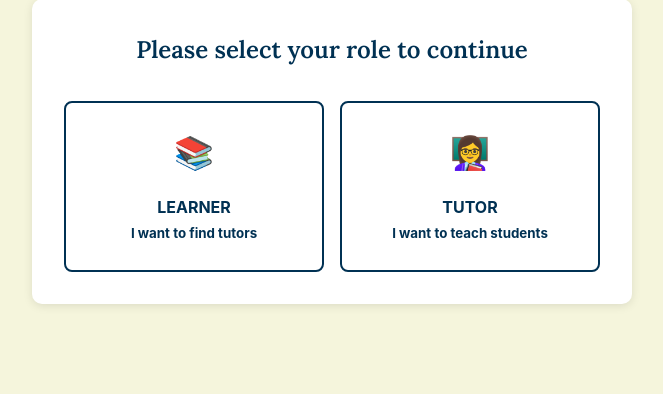
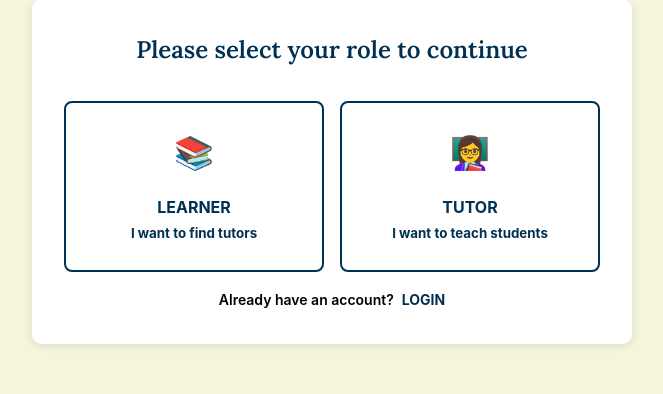
Before and after one commit to Chesterware/GabayGuro, a PHP site: page /iskol4rx/register.php in a window 1280 px wide. Shown: the part 133-527 px from the top of the page, without its empty margins (308-971 px from the left). Run offline with PHP 8.4, Linux system fonts and the light colour scheme.

Commit message:
change icon sa lahat ng pages and login link sa select role

```diff
--- a/ADMIN/AdminHTML/admin_dashboard.php
+++ b/ADMIN/AdminHTML/admin_dashboard.php
@@ -14,6 +14,7 @@ if (!isset($_SESSION['admin_id'])) {
     <meta charset="UTF-8" />
     <meta name="viewport" content="width=device-width, initial-scale=1" />
     <title>Dashboard</title>
+    <link rel="icon" href="../../GabayGuroLogo.png" type="image/png">
     <link href="https://cdnjs.cloudflare.com/ajax/libs/font-awesome/6.0.0-beta3/css/all.min.css" rel="stylesheet" />
     <link rel="stylesheet" href="../AdminCSS/index.css" />
     <link rel="stylesheet" href="../AdminCSS/admin_dashboard.css" />
--- a/ADMIN/AdminHTML/admin_profile.php
+++ b/ADMIN/AdminHTML/admin_profile.php
@@ -13,6 +13,7 @@ if (!isset($_SESSION['admin_id'])) {
     <meta charset="UTF-8" />
     <meta name="viewport" content="width=device-width, initial-scale=1.0"/>
     <title>Admin Profile</title>
+    <link rel="icon" href="../../GabayGuroLogo.png" type="image/png">
     <link href="https://cdnjs.cloudflare.com/ajax/libs/font-awesome/6.0.0-beta3/css/all.min.css" rel="stylesheet" />
     <link rel="stylesheet" href="../AdminCSS/index.css" />
 </head>
--- a/ADMIN/AdminHTML/manage_users.php
+++ b/ADMIN/AdminHTML/manage_users.php
@@ -14,6 +14,7 @@ if (!isset($_SESSION['admin_id'])) {
     <meta charset="UTF-8" />
     <meta name="viewport" content="width=device-width, initial-scale=1" />
     <title>Manage Users</title>
+    <link rel="icon" href="../../GabayGuroLogo.png" type="image/png">
     <link href="https://cdnjs.cloudflare.com/ajax/libs/font-awesome/6.0.0-beta3/css/all.min.css" rel="stylesheet" />
     <link rel="stylesheet" href="../AdminCSS/index.css" />
     <link rel="stylesheet" href="../AdminCSS/manage_users.css" />
--- a/ADMIN/AdminHTML/tutor_verification.php
+++ b/ADMIN/AdminHTML/tutor_verification.php
@@ -15,6 +15,7 @@ if (!isset($_SESSION['admin_id'])) {
     <meta charset="UTF-8" />
     <meta name="viewport" content="width=device-width, initial-scale=1.0"/>
     <title>Tutor Verification</title>
+    <link rel="icon" href="../../GabayGuroLogo.png" type="image/png">
     <link href="https://cdnjs.cloudflare.com/ajax/libs/font-awesome/6.0.0-beta3/css/all.min.css" rel="stylesheet" />
     <link rel="stylesheet" href="../AdminCSS/index.css" />
     <link rel="stylesheet" href="../AdminCSS/tutor_verification.css" />
--- a/forgotPassword.php
+++ b/forgotPassword.php
@@ -9,6 +9,7 @@ require_once 'api/forgotPassword.php';
     <meta charset="UTF-8">
     <meta name="viewport" content="width=device-width, initial-scale=1.0">
     <title>Forgot Password - Gabay Guro Administrator</title>
+    <link rel="icon" href="GabayGuroLogo.png" type="image/png">
     <link href="https://cdn.jsdelivr.net/npm/bootstrap@5.3.3/dist/css/bootstrap.min.css" rel="stylesheet">
     <link href="https://cdnjs.cloudflare.com/ajax/libs/font-awesome/6.0.0-beta3/css/all.min.css" rel="stylesheet">
     <link rel="stylesheet" href="/iskol4rx/styles/forgotPassword.css">
--- a/learner/LearnerHTML/booking_history.php
+++ b/learner/LearnerHTML/booking_history.php
@@ -9,6 +9,7 @@ require_once '../LearnerPHP/booking_info.php';
     <meta charset="UTF-8">
     <meta name="viewport" content="width=device-width, initial-scale=1.0">
     <title>Booking History</title>
+    <link rel="icon" href="../../GabayGuroLogo.png" type="image/png">
     <link href="https://cdnjs.cloudflare.com/ajax/libs/font-awesome/6.0.0-beta3/css/all.min.css" rel="stylesheet">
     <link rel="stylesheet" href="../LearnerCSS/booking_history.css">
 </head>
--- a/learner/LearnerHTML/find_tutors.php
+++ b/learner/LearnerHTML/find_tutors.php
@@ -14,6 +14,7 @@ if (!isset($_SESSION['learner_id'])) {
     <meta charset="UTF-8">
     <meta name="viewport" content="width=device-width, initial-scale=1.0">
     <title>Find Tutors</title>
+    <link rel="icon" href="../../GabayGuroLogo.png" type="image/png">
     <link href="https://cdnjs.cloudflare.com/ajax/libs/font-awesome/6.0.0-beta3/css/all.min.css" rel="stylesheet">
     <link href="https://cdn.jsdelivr.net/npm/select2@4.0.13/dist/css/select2.min.css" rel="stylesheet" />
     <link rel="stylesheet" href="../LearnerCSS/find_tutors.css">
--- a/learner/LearnerHTML/learner_profile.php
+++ b/learner/LearnerHTML/learner_profile.php
@@ -13,6 +13,7 @@ if (!isset($_SESSION['learner_id'])) {
     <meta charset="UTF-8">
     <meta name="viewport" content="width=device-width, initial-scale=1.0">
     <title>My Profile</title>
+    <link rel="icon" href="../../GabayGuroLogo.png" type="image/png">
     <link href="https://cdnjs.cloudflare.com/ajax/libs/font-awesome/6.0.0-beta3/css/all.min.css" rel="stylesheet">
     <link rel="stylesheet" href="../LearnerCSS/learner_profile.css">
 </head>
--- a/learner/LearnerHTML/notifications.php
+++ b/learner/LearnerHTML/notifications.php
@@ -14,6 +14,7 @@ if (!isset($_SESSION['learner_id'])) {
     <meta charset="UTF-8">
     <meta name="viewport" content="width=device-width, initial-scale=1.0">
     <title>Notifications</title>
+    <link rel="icon" href="../../GabayGuroLogo.png" type="image/png">
     <link href="https://cdnjs.cloudflare.com/ajax/libs/font-awesome/6.0.0-beta3/css/all.min.css" rel="stylesheet">
     <link rel="stylesheet" href="../LearnerCSS/notifications.css">
 </head>
--- a/login.php
+++ b/login.php
@@ -23,6 +23,7 @@ $logout_message = isset($_GET['logout']) && $_GET['logout'] === 'success' ? "You
     <meta charset="UTF-8">
     <meta name="viewport" content="width=device-width, initial-scale=1.0">
     <title>Gabay Guro - Login</title>
+    <link rel="icon" href="GabayGuroLogo.png" type="image/png">
     <link href="https://fonts.googleapis.com/css2?family=Lora:wght@400;600&family=Inter:wght@400&family=Raleway:wght@600;700&display=swap" rel="stylesheet">
     <link rel="stylesheet" href="/iskol4rx/styles/login.css">
 </head>
--- a/register.php
+++ b/register.php
@@ -1,7 +1,5 @@
 <?php
 require_once 'api/register.php';
-
-
 
 if ($step === 'role') {
 ?>
@@ -12,6 +10,7 @@ if ($step === 'role') {
     <meta charset="UTF-8">
     <meta name="viewport" content="width=device-width, initial-scale=1.0">
     <title>Select Role - GABAYGURO</title>
+    <link rel="icon" href="GabayGuroLogo.png" type="image/png">
     <link href="https://fonts.googleapis.com/css2?family=Lora:wght@400;600&family=Raleway:wght@700&display=swap" rel="stylesheet">
     <link rel="stylesheet" href="/iskol4rx/styles/select_role.css">
 </head>
@@ -36,6 +35,9 @@ if ($step === 'role') {
                 <small>I want to teach students</small>
             </a>
         </div>
+        <div class="login-prompt">
+            <label>Already have an account?</label><a href="login.php" class="login-link">LOGIN</a>
+        </div>
     </div>
 </body>
 </html>
@@ -52,6 +54,7 @@ if ($step === 'credentials') {
     <meta charset="UTF-8">
     <meta name="viewport" content="width=device-width, initial-scale=1.0">
     <title>Register - GABAYGURO</title>
+    <link rel="icon" href="GabayGuroLogo.png" type="image/png">
     <link href="https://fonts.googleapis.com/css2?family=Lora:wght@400;600&family=Inter:wght@400;500&family=Raleway:wght@700&display=swap" rel="stylesheet">
     <link rel="stylesheet" href="/iskol4rx/styles/register.css">
     <style>
--- a/register_learner.php
+++ b/register_learner.php
@@ -8,6 +8,7 @@ require_once 'api/register_learner.php';
     <meta charset="UTF-8">
     <meta name="viewport" content="width=device-width, initial-scale=1.0">
     <title>Learner Registration - GABAYGURO</title>
+    <link rel="icon" href="GabayGuroLogo.png" type="image/png">
     <link href="https://fonts.googleapis.com/css2?family=Lora:wght@400;600&family=Inter:wght@400;500&family=Raleway:wght@700&display=swap" rel="stylesheet">
     <link rel="stylesheet" href="/iskol4rx/styles/register_learner.css">
 </head>
--- a/register_tutor.php
+++ b/register_tutor.php
@@ -8,6 +8,7 @@ require_once 'api/register_tutor.php';
     <meta charset="UTF-8">
     <meta name="viewport" content="width=device-width, initial-scale=1.0">
     <title>Tutor Registration - GABAYGURO</title>
+    <link rel="icon" href="GabayGuroLogo.png" type="image/png">
     <link href="https://fonts.googleapis.com/css2?family=Lora:wght@400;600&family=Inter:wght@400;500&family=Raleway:wght@700&display=swap" rel="stylesheet">
     <link rel="stylesheet" href="/iskol4rx/styles/register_tutor.css">
 </head>
--- a/reset_password.php
+++ b/reset_password.php
@@ -52,6 +52,7 @@ if ($_SERVER['REQUEST_METHOD'] === 'POST' && isset($_POST['password'])) {
     <meta charset="UTF-8">
     <meta name="viewport" content="width=device-width, initial-scale=1.0">
     <title>Reset Password - Gabay Guro Administrator</title>
+    <link rel="icon" href="GabayGuroLogo.png" type="image/png">
     <link href="https://cdn.jsdelivr.net/npm/bootstrap@5.3.3/dist/css/bootstrap.min.css" rel="stylesheet">
     <link href="https://cdnjs.cloudflare.com/ajax/libs/font-awesome/6.0.0-beta3/css/all.min.css" rel="stylesheet">
     <link rel="stylesheet" href="styles/reset_password.css">
--- a/styles/login.css
+++ b/styles/login.css
@@ -48,8 +48,7 @@ body {
     .logo {
         width: 80px;
         height: 80px;
-    background-color: var(--gray);
-    background-image: url('/iskol4rx/images/GabayGuroLogo.png');
+
         background-size: cover;
         background-position: center;
         border-radius: 50%;
--- a/styles/select_role.css
+++ b/styles/select_role.css
@@ -121,3 +121,29 @@ body {
         min-width: 100%;
     }
 }
+
+.login-prompt {
+    text-align: center;
+    margin-top: 15px;
+}
+
+.role-selection label {
+    font-weight: 600;
+    font-size: 14px;
+    color: #000000;
+    margin-right: 8px;
+}
+
+.login-link {
+    font-weight: 700;
+    font-size: 14px;
+    color: #003153;
+    text-decoration: none;
+    text-transform: uppercase;
+    transition: color 0.3s ease;
+}
+
+.login-link:hover {
+    text-decoration: underline;
+    cursor: pointer;
+}
--- a/tutor/TutorHTML/ratings_review.php
+++ b/tutor/TutorHTML/ratings_review.php
@@ -13,6 +13,7 @@ if (!isset($_SESSION['tutor_id'])) {
     <meta charset="UTF-8">
     <meta name="viewport" content="width=device-width, initial-scale=1.0">
     <title>Ratings & Reveiw</title>
+    <link rel="icon" href="../../GabayGuroLogo.png" type="image/png">
     <link href="https://cdnjs.cloudflare.com/ajax/libs/font-awesome/6.0.0-beta3/css/all.min.css" rel="stylesheet">
     <link rel="stylesheet" href="../TutorCSS/ratings_review.css">
     <script src="../TutorJS/ratings_review.js"></script>
--- a/tutor/TutorHTML/tutor_booking.php
+++ b/tutor/TutorHTML/tutor_booking.php
@@ -14,6 +14,7 @@ if (!isset($_SESSION['tutor_id'])) {
     <meta charset="UTF-8">
     <meta name="viewport" content="width=device-width, initial-scale=1.0">
     <title>Booking History</title>
+    <link rel="icon" href="../../GabayGuroLogo.png" type="image/png">
     <link href="https://cdnjs.cloudflare.com/ajax/libs/font-awesome/6.0.0-beta3/css/all.min.css" rel="stylesheet">
     <link rel="stylesheet" href="../TutorCSS/tutor_booking.css">
 </head>
--- a/tutor/TutorHTML/tutor_profile.php
+++ b/tutor/TutorHTML/tutor_profile.php
@@ -13,6 +13,7 @@ if (!isset($_SESSION['tutor_id'])) {
     <meta charset="UTF-8">
     <meta name="viewport" content="width=device-width, initial-scale=1.0">
     <title>My Profile</title>
+    <link rel="icon" href="../../GabayGuroLogo.png" type="image/png">
     <link href="https://cdnjs.cloudflare.com/ajax/libs/font-awesome/6.0.0-beta3/css/all.min.css" rel="stylesheet">
     <link rel="stylesheet" href="../TutorCSS/tutor_profile.css">
 </head>
```
Also changed, not shown: GabayGuroLogo.png (added). Lines whose indentation alone changed are shown as unchanged.
